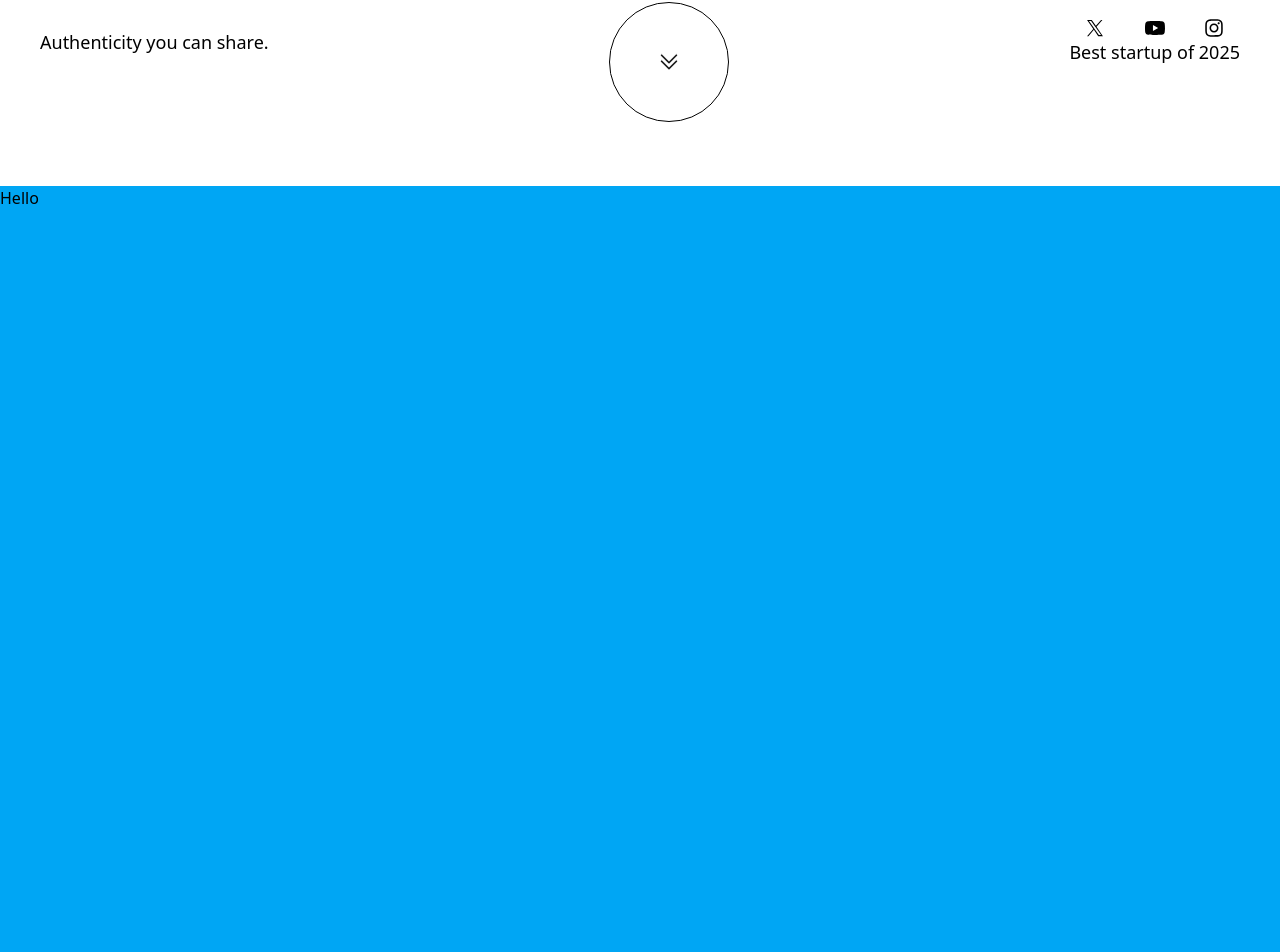
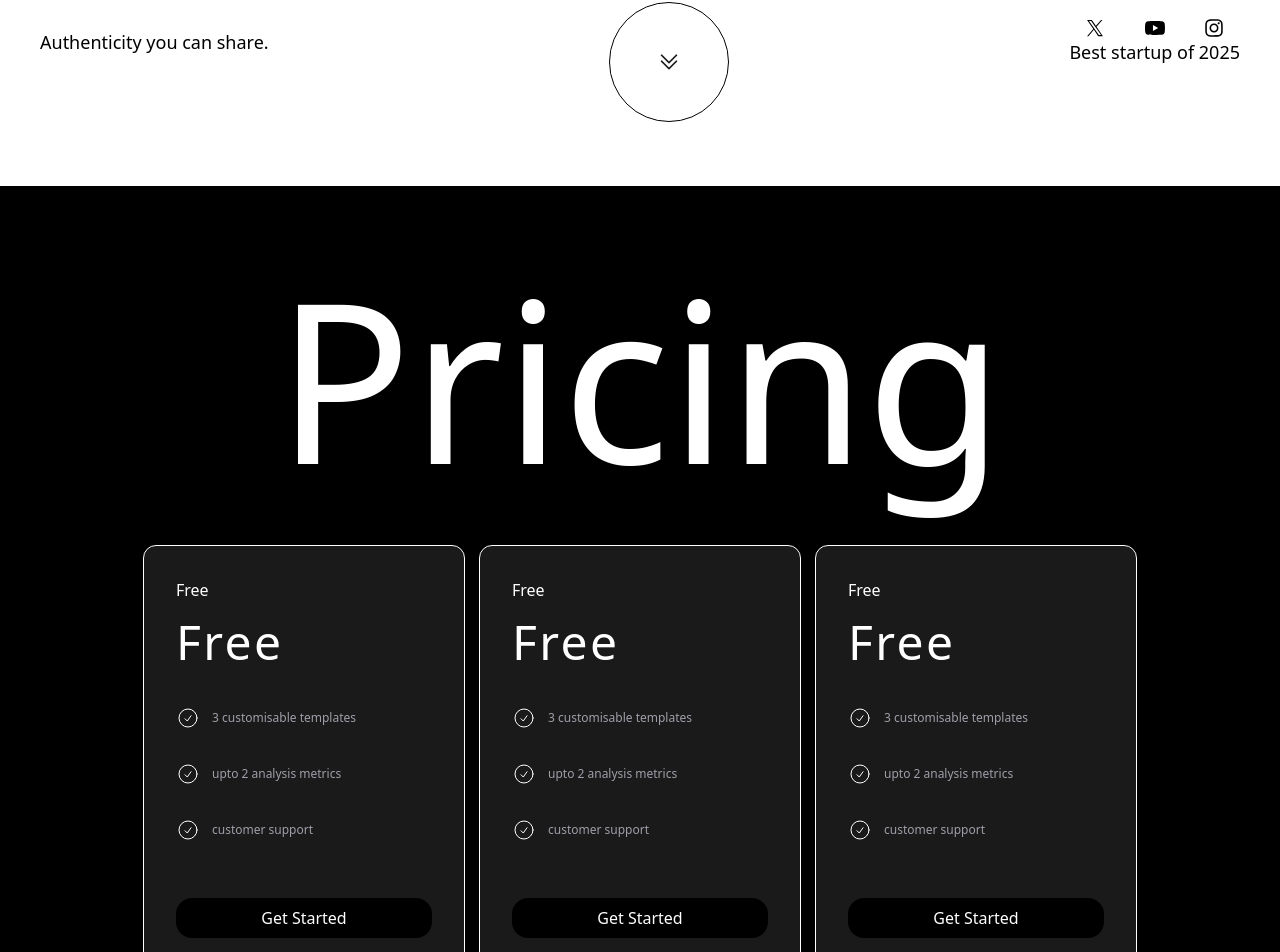
Before and after one commit to rohityadavv7/vouch-base, a Next.js app: page / in a window 1280 px wide. Shown: the part 678-1630 px from the top of the page. Built offline with nearby package versions, Linux system fonts and the light colour scheme.

Commit message:
added pricing component

```diff
--- /dev/null
+++ b/src/app/Components/BillCards.tsx
@@ -0,0 +1,35 @@
+import React from 'react'
+import Check from '../Icons/Check'
+
+interface billProps{
+    plan:string,
+    subscription:string,
+    planBenefits:string[],
+}
+
+function BillCards(props:billProps) {
+  return (
+    <div className='rounded-xl min-w-xs bg-white/10 outline-1 p-8 flex flex-col space-y-4'>
+        <div>{props.plan}</div>
+
+        <div className='text-5xl tracking-wider'>{props.subscription}</div>
+
+        <div className='flex flex-col py-6 space-y-8 text-xs'>
+            {props.planBenefits.map((benefit,idx) => (
+                <div key={idx} className='flex items-center gap-3'>
+                    <div><Check/></div>
+                    <div className='text-zinc-400'>{benefit}</div>
+                </div>
+            ))}
+        </div>
+
+        <div className='py-4 '>
+            <button className='px-8 py-2 rounded-2xl bg-black text-white w-full'>
+                Get Started
+            </button>
+        </div>
+    </div>
+  )
+}
+
+export default BillCards
--- a/src/app/Components/Marquee.tsx
+++ /dev/null
@@ -1,11 +0,0 @@
-import React from 'react'
-
-function Marquee() {
-  return (
-    <div className='h-screen absolute w-screen bg-sky-500'>
-        Hello
-    </div>
-  )
-}
-
-export default Marquee
--- a/src/app/Components/Navbar.tsx
+++ b/src/app/Components/Navbar.tsx
@@ -30,6 +30,11 @@ function Navbar() {
 
                     {/* MENUBAR-OPTION */}
                     <div className='p-4 flex flex-col text-lg tracking-wide space-y-5'>
+
+                        <div className='rounded-2xl'>
+                            Home
+                        </div>
+
                         <div className='rounded-2xl'>
                             Testimonials
                         </div>
--- /dev/null
+++ b/src/app/Components/Pricing.tsx
@@ -0,0 +1,37 @@
+import React from 'react'
+import BillCards from './BillCards'
+
+function Pricing() {
+  return (
+    <div className='h-screen p-6 absolute w-screen bg-black text-white'>
+        <div className='text-[14rem] w-full flex items-center justify-center mx-auto'>
+            Pricing
+        </div>
+
+        <div className='flex gap-4  items-center justify-center'>
+          <BillCards
+            plan={"Free"}
+            subscription={"Free"}
+
+            planBenefits={["3 customisable templates","upto 2 analysis metrics","customer support"]}
+          />
+
+          <BillCards
+            plan={"Free"}
+            subscription={"Free"}
+
+            planBenefits={["3 customisable templates","upto 2 analysis metrics","customer support"]}
+          />
+
+          <BillCards
+            plan={"Free"}
+            subscription={"Free"}
+
+            planBenefits={["3 customisable templates","upto 2 analysis metrics","customer support"]}
+          />
+        </div>
+    </div>
+  )
+}
+
+export default Pricing
--- /dev/null
+++ b/src/app/Icons/Check.tsx
@@ -0,0 +1,14 @@
+import React from 'react'
+
+function Check() {
+  return (
+    <div>
+        <svg xmlns="http://www.w3.org/2000/svg" fill="none" viewBox="0 0 24 24" strokeWidth="1" stroke="currentColor" className="size-6 border-neutral-300">
+        <path strokeLinecap="round" strokeLinejoin="round" d="M9 12.75 11.25 15 15 9.75M21 12a9 9 0 1 1-18 0 9 9 0 0 1 18 0Z" />
+        </svg>
+
+    </div>
+  )
+}
+
+export default Check
--- a/src/app/page.tsx
+++ b/src/app/page.tsx
@@ -1,7 +1,7 @@
 import { getServerSession } from "next-auth";
 import { authOptions } from "./api/auth/[...nextauth]/route";
 import Hero from "./Components/Hero";
-import Marquee from "./Components/Marquee";
+import Pricing from "./Components/Pricing";
 
 
 export default async function Home() {
@@ -9,7 +9,7 @@ export default async function Home() {
   return (
     <div className="overflow-x-hidden">
       <Hero/>
-      <Marquee/>
+      <Pricing/>
     </div>
   );
 }
```
